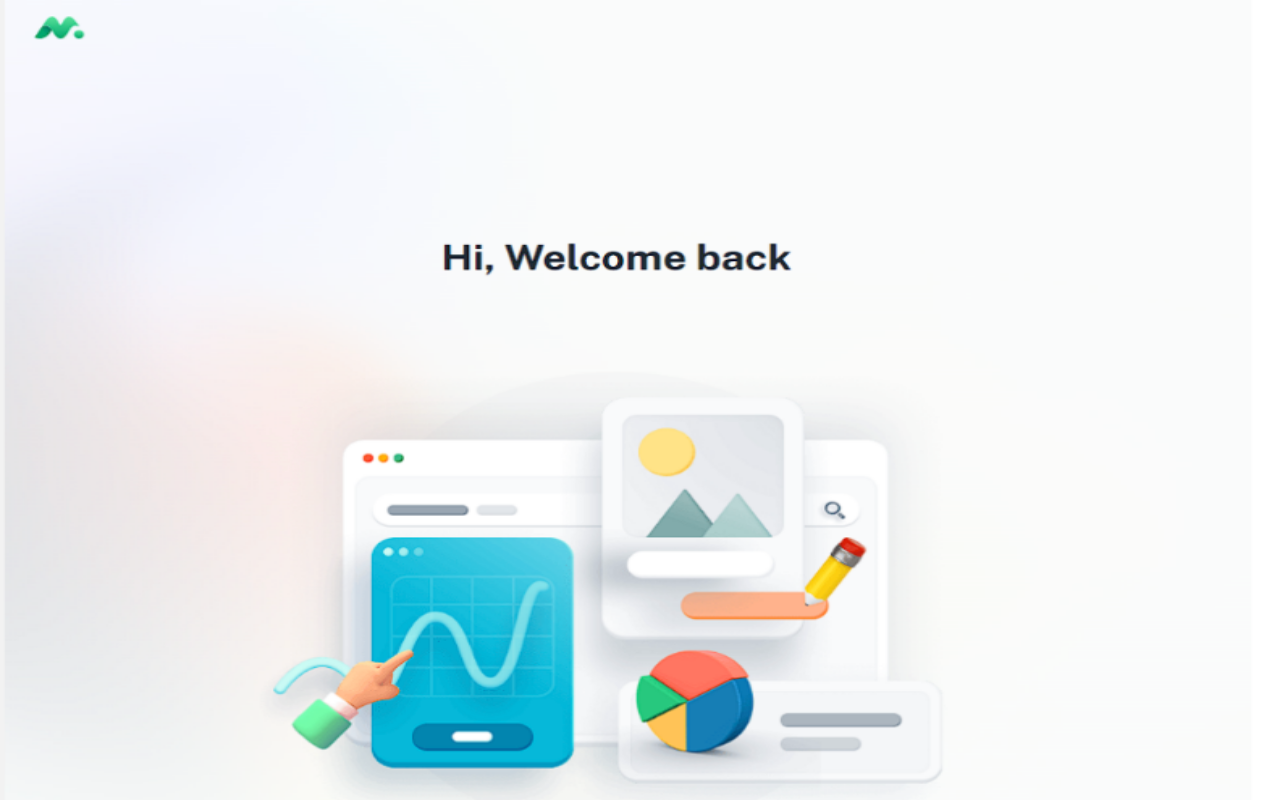
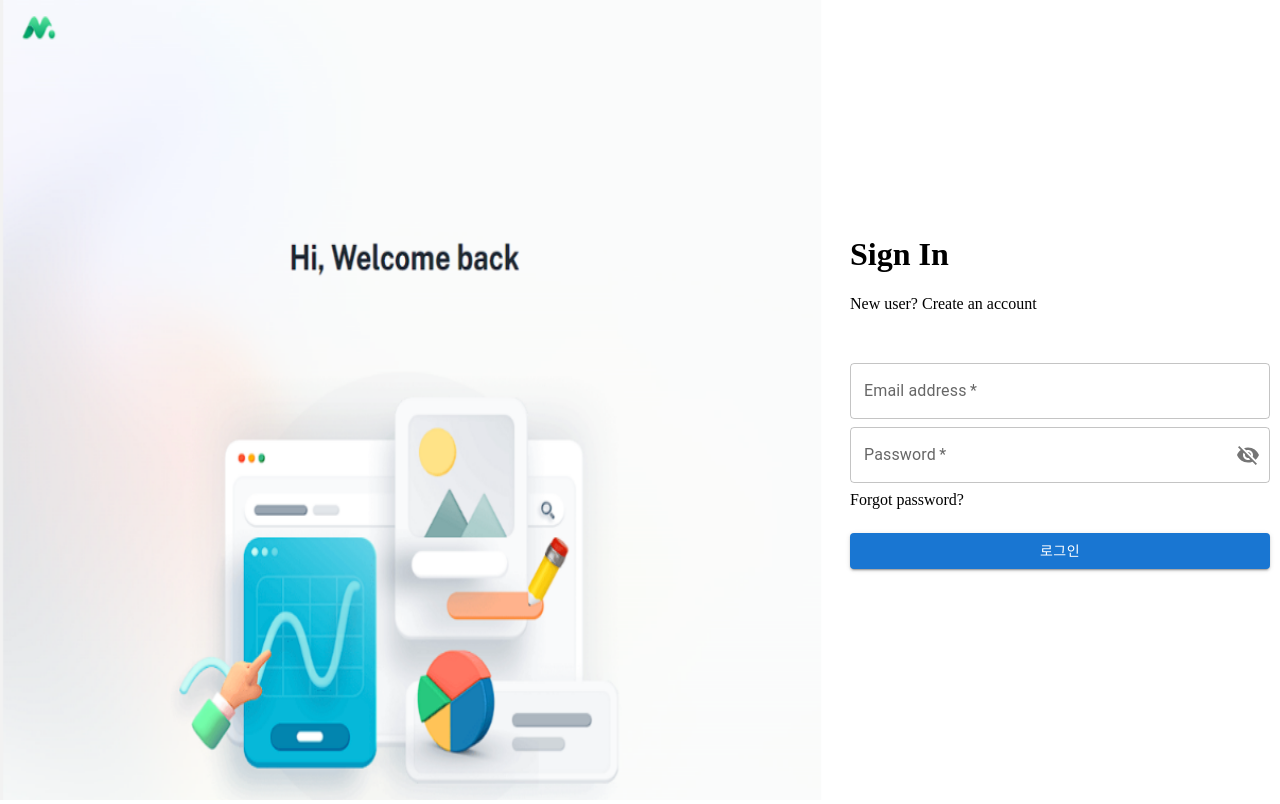
Before and after one commit to rjsdnql123/sr-test, a React (Vite) app in the folder frontend/: page / in a window 1280 px wide. Built offline with nearby package versions, Linux system fonts and the light colour scheme.

Commit message:
(Feat): Front-LoginForm Component 추가

```diff
--- a/frontend/package.json
+++ b/frontend/package.json
@@ -12,6 +12,7 @@
   "dependencies": {
     "@emotion/react": "^11.11.4",
     "@emotion/styled": "^11.11.5",
+    "@mui/icons-material": "^5.15.16",
     "@mui/material": "^5.15.16",
     "react": "^18.2.0",
     "react-dom": "^18.2.0",
--- /dev/null
+++ b/frontend/src/components/LoginForm/LoginForm.style.ts
@@ -0,0 +1,15 @@
+import styled from "@emotion/styled";
+
+export const LoginFormWrapper = styled.div`
+  display: flex;
+  flex-direction: column;
+  justify-content: center;
+  flex: 1;
+  width: 100%;
+  height: 100%;
+  padding: 0 10px;
+`;
+
+export const LoginFormTitleWrapper = styled.div`
+  margin-bottom: 50px;
+`
--- /dev/null
+++ b/frontend/src/components/LoginForm/LoginForm.tsx
@@ -0,0 +1,69 @@
+import {
+  Button,
+  IconButton,
+  InputAdornment,
+  InputLabel,
+  OutlinedInput
+} from "@mui/material";
+import FormControl from "@mui/material/FormControl";
+import { LoginFormTitleWrapper, LoginFormWrapper } from "./LoginForm.style";
+import { VisibilityOff } from "@mui/icons-material";
+
+function LoginForm() {
+  const handleSubmit = (e: React.FormEvent<HTMLFormElement>) => {
+    e.preventDefault();
+  };
+
+  return (
+    <LoginFormWrapper>
+      <LoginFormTitleWrapper>
+        <h1>Sign In</h1>
+        <div>
+          New user? <a>Create an account</a>
+        </div>
+      </LoginFormTitleWrapper>
+      <FormControl component="form" onSubmit={handleSubmit}>
+        <FormControl sx={{ mb: 1 }} variant="outlined" required>
+          <InputLabel htmlFor="email">Email address</InputLabel>
+          <OutlinedInput
+            id="email"
+            type="text"
+            label="Password"
+          />
+        </FormControl>
+        <FormControl sx={{ mb: 1 }} variant="outlined" required>
+          <InputLabel htmlFor="password">Password</InputLabel>
+
+          <OutlinedInput
+            id="password"
+            type={"password"}
+            endAdornment={
+              <InputAdornment position="end">
+                <IconButton
+                  aria-label="toggle password visibility"
+                  onClick={() => {}}
+                  onMouseDown={() => {}}
+                  edge="end"
+                >
+                  {<VisibilityOff />}
+                </IconButton>
+              </InputAdornment>
+            }
+            label="Password"
+          />
+        </FormControl>
+        <div>Forgot password?</div>
+        <Button
+          type="submit"
+          fullWidth
+          variant="contained"
+          sx={{ mt: 3, mb: 2 }}
+        >
+          로그인
+        </Button>
+      </FormControl>
+    </LoginFormWrapper>
+  );
+}
+
+export default LoginForm;
--- a/frontend/src/pages/index/index.tsx
+++ b/frontend/src/pages/index/index.tsx
@@ -1,3 +1,4 @@
+import LoginForm from "../../components/LoginForm/LoginForm";
 import LeftImage from "../../components/IndexPageComponent/LeftImage/LeftImage";
 import { IndexPageContainer } from "./index.style";
 
@@ -5,6 +6,7 @@ function IndexPage() {
   return (
     <IndexPageContainer>
       <LeftImage />
+      <LoginForm />
     </IndexPageContainer>
   );
 }
```
Also changed, not shown: 2 other files (tests, documents, lock files or other folders).
